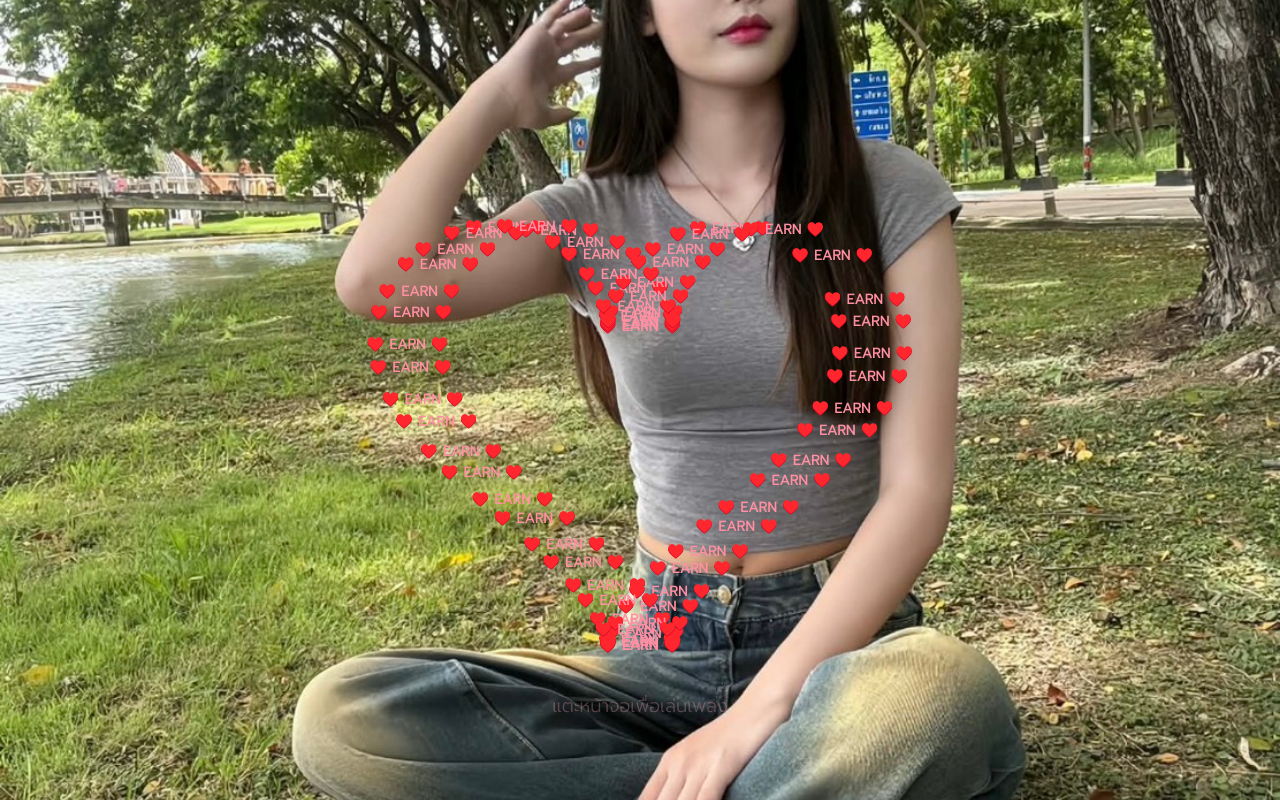
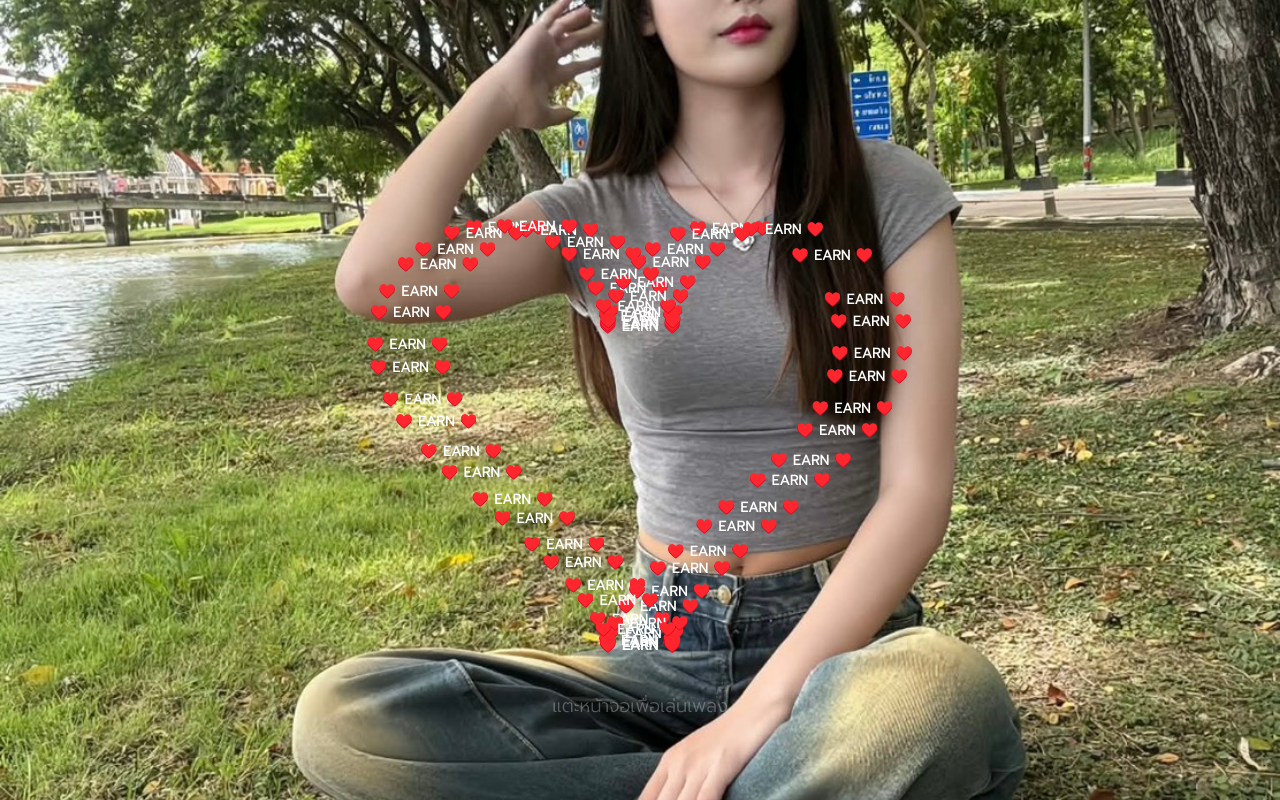
Before and after one commit to momentememories-ui/you28, a plain HTML site: page index.html in a window 1280 px wide. Drawn offline with Linux system fonts and the light colour scheme.

Commit message:
Update index.html

```diff
--- a/index.html
+++ b/index.html
@@ -41,7 +41,7 @@
         }
         .instruction {
             font-size: clamp(14px, 4vw, 18px);
-            color: #ffb3c1;
+            color: white; /* เปลี่ยนเป็นสีขาว */
             animation: fade 2s infinite;
             margin: 0;
         }
@@ -84,10 +84,9 @@
         }
 
         function draw() {
-            ctx.clearRect(0, 0, canvas.width, canvas.height); // ลบภาพเก่าออก
+            ctx.clearRect(0, 0, canvas.width, canvas.height);
 
-            ctx.fillStyle = "#ff8fa3";
-            // ✅ ใช้ฟอนต์ Prompt เหมือน UI
+            ctx.fillStyle = "white"; // เปลี่ยนตัวหนังสือในหัวใจเป็นสีขาว
             ctx.font = "bold 14px 'Prompt', sans-serif";
             ctx.textAlign = "center";
             ctx.textBaseline = "middle";
@@ -120,7 +119,6 @@
         window.addEventListener('click', playMusic);
         window.addEventListener('touchstart', playMusic);
 
-        // ✅ รอ font โหลดก่อนค่อยเริ่มวาด
         document.fonts.ready.then(() => {
             draw();
         });
```
